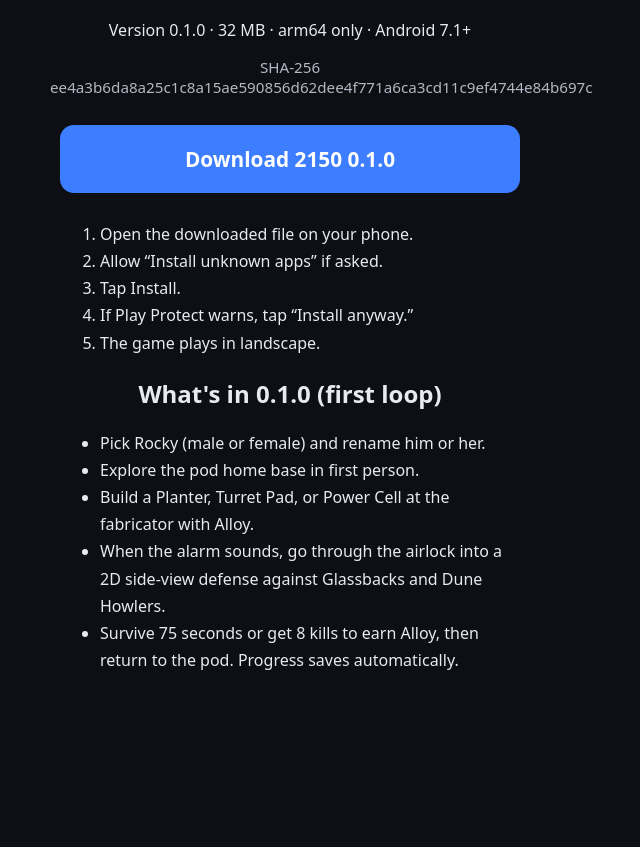
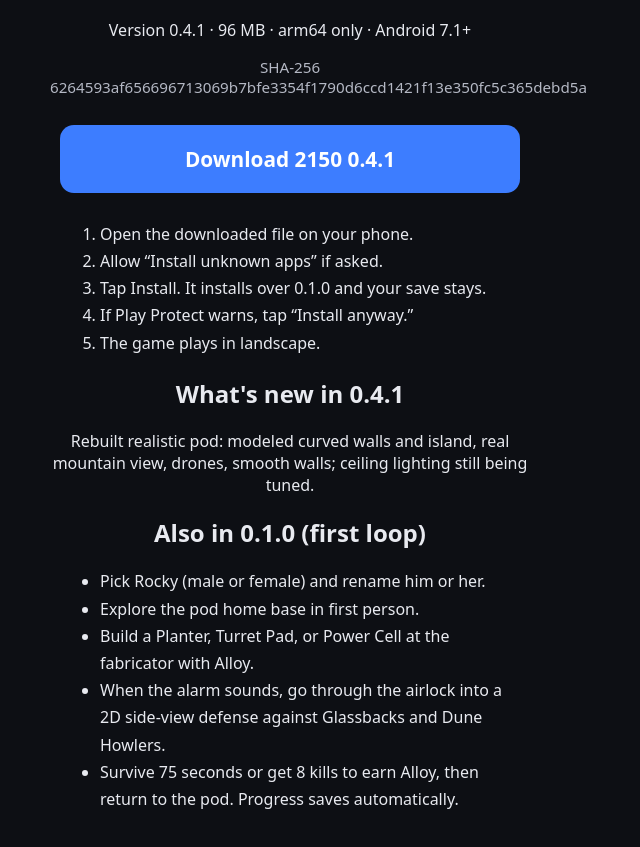
Before and after one commit to yungdiesel-arch/games, a plain HTML site: page 2150/index.html in a window 1280 px wide. Shown: the part 91-938 px from the top of the page, without its empty margins (350-990 px from the left). Before the commit the page ends 805 px from the top, so only its background shows below. Drawn offline with Linux system fonts and the light colour scheme.

Commit message:
2150 0.4.1
Co-authored-by: yungdiesel-arch <yungdiesel-arch@users.noreply.github.com>

```diff
--- a/2150/index.html
+++ b/2150/index.html
@@ -3,7 +3,7 @@
 <head>
 <meta charset="utf-8">
 <meta name="viewport" content="width=device-width,initial-scale=1">
-<title>2150 0.1.0</title>
+<title>2150 0.4.1</title>
 <style>
 body{background:#0d0f14;color:#e8eaf0;font-family:system-ui,sans-serif;margin:0;padding:24px;text-align:center}
 a.b{display:block;margin:28px auto;max-width:420px;padding:20px;border-radius:14px;background:#3d7dff;color:#fff;font-size:1.3em;font-weight:700;text-decoration:none}
@@ -14,17 +14,19 @@ p,h1,h2{max-width:480px;margin-left:auto;margin-right:auto}
 </head>
 <body>
 <h1>2150</h1>
-<p>Version 0.1.0 · 32 MB · arm64 only · Android 7.1+</p>
-<p class="note">SHA-256 ee4a3b6da8a25c1c8a15ae590856d62dee4f771a6ca3cd11c9ef4744e84b697c</p>
-<a class="b" href="2150.apk" download>Download 2150 0.1.0</a>
+<p>Version 0.4.1 · 96 MB · arm64 only · Android 7.1+</p>
+<p class="note">SHA-256 6264593af656696713069b7bfe3354f1790d6ccd1421f13e350fc5c365debd5a</p>
+<a class="b" href="2150.apk" download>Download 2150 0.4.1</a>
 <ol>
 <li>Open the downloaded file on your phone.</li>
 <li>Allow “Install unknown apps” if asked.</li>
-<li>Tap Install.</li>
+<li>Tap Install. It installs over 0.1.0 and your save stays.</li>
 <li>If Play Protect warns, tap “Install anyway.”</li>
 <li>The game plays in landscape.</li>
 </ol>
-<h2>What's in 0.1.0 (first loop)</h2>
+<h2>What's new in 0.4.1</h2>
+<p>Rebuilt realistic pod: modeled curved walls and island, real mountain view, drones, smooth walls; ceiling lighting still being tuned.</p>
+<h2>Also in 0.1.0 (first loop)</h2>
 <ul>
 <li>Pick Rocky (male or female) and rename him or her.</li>
 <li>Explore the pod home base in first person.</li>
```
Also changed, not shown: 1 other file.
